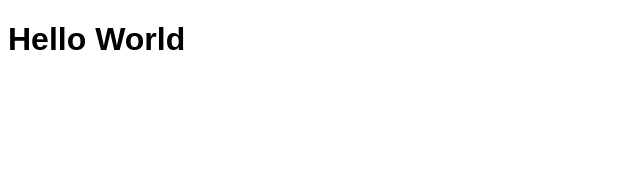
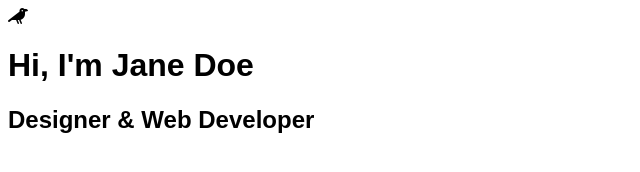
Before and after one commit to dave8git/pre-work-2025, a website: page index.html in a window 1280 px wide. Shown: the whole page, without its empty margins (0-640 px from the left). Drawn offline with Linux system fonts and the light colour scheme.

Commit message:
Add header

```diff
--- a/index.html
+++ b/index.html
@@ -1,11 +1,23 @@
 <!DOCTYPE html>
 <html>
+
 <head>
-<title>My Project</title>
-<link rel="stylesheet" href="style.css">
+    <title>My Project</title>
+    <link rel="stylesheet" href="https://use.fontawesome.com/releases/v6.0.0/css/all.css">
+    <link rel="stylesheet" href="style.css">
 </head>
+
 <body>
-<h1>Hello World</h1>
-<script src="script.js"></script>
+    <header class="splash">
+        <div class="splash-inner">
+            <div class="container">
+                <i class="fas fa-crow"></i>
+                <h1 class="page-title">Hi, I'm Jane Doe</h1>
+                <h2 class="page-subtitle">Designer &amp; Web Developer</h2>
+            </div>
+        </div>
+    </header>
+    <script src="script.js"></script>
 </body>
+
 </html>
```
Also changed, not shown: 1 other file.
